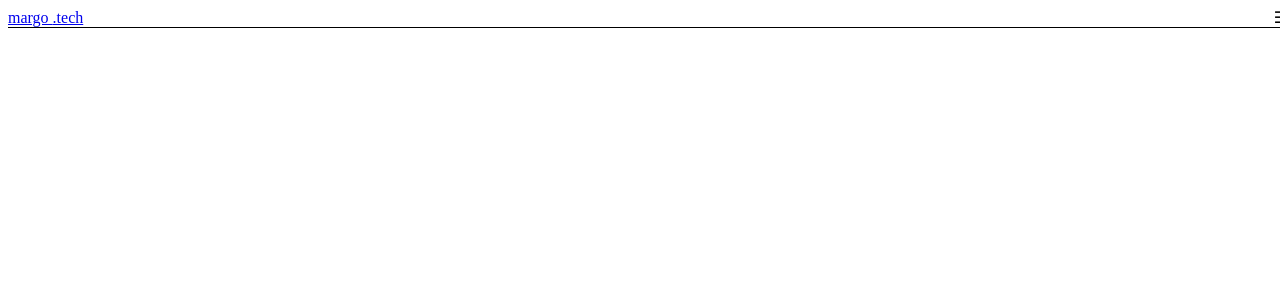
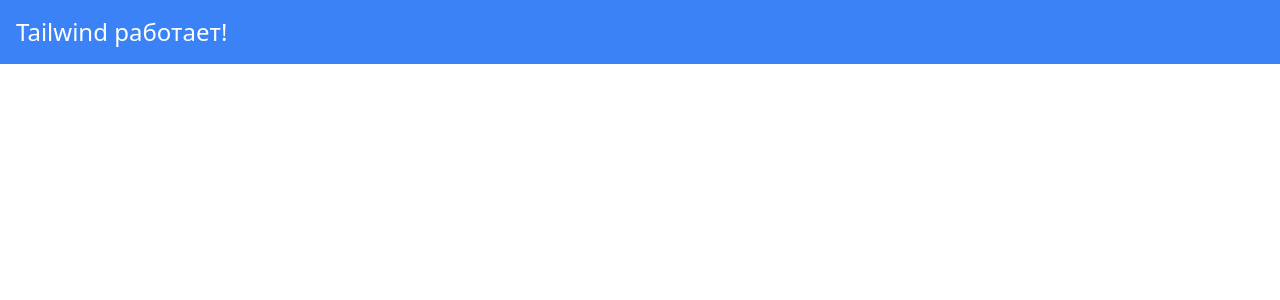
Before and after one commit to MargoTech/my-portfolio-project, a React (Vite) app: page / in a window 1280 px wide. Shown: the top 300 px of the page. Built offline with nearby package versions, Linux system fonts and the light colour scheme.

Commit message:
Working with tailwind in portfolio-project

```diff
--- /dev/null
+++ b/postcss.config.cjs
@@ -0,0 +1,7 @@
+module.exports = {
+  plugins: [
+    require("postcss-nested"),
+    require("tailwindcss"),
+    require("autoprefixer"),
+  ],
+};
--- a/src/App.jsx
+++ b/src/App.jsx
@@ -1,28 +1,36 @@
-import { useState } from "react";
-import "./App.css";
-import { LoadingScreen } from "./components/LoadingScreen";
-import "./index.css";
-import { Navbar } from "./components/Navbar";
-import { MobileMenu } from "./components/MobileMenu";
+// import { useState } from "react";
+// import "./App.css";
+// import { LoadingScreen } from "./components/LoadingScreen";
+// import "./index.css";
+// import { Navbar } from "./components/Navbar";
+// import { MobileMenu } from "./components/MobileMenu";
 
-function App() {
-  const [isLoaded, setIsLoaded] = useState(false);
-  const [menuOpen, setMenuOpen] = useState(false);
+// function App() {
+//   const [isLoaded, setIsLoaded] = useState(false);
+//   const [menuOpen, setMenuOpen] = useState(false);
 
+//   return (
+
+//     <>
+//       {!isLoaded && <LoadingScreen onComplete={() => setIsLoaded(true)} />}
+//       <div
+//         className={`min-h-screen transition-opacity duration-700 ${
+//           isLoaded ? "opacity-100" : "opacity-0"
+//         } bg-black text-gray-100`}
+//       >
+//         <Navbar menuOpen={menuOpen} setMenuOpen={setMenuOpen} />
+//         <MobileMenu menuOpen={menuOpen} setMenuOpen={setMenuOpen} />
+//       </div>
+//     </>
+//   );
+// }
+
+// export default App;
+
+export default function App() {
   return (
-    <>
-      {!isLoaded && <LoadingScreen onComplete={() => setIsLoaded(true)} />}
-
-      <div
-        className={`min-h-screen transition-opacity duration-700 ${
-          isLoaded ? "opacity-100" : "opacity-0"
-        } bg-black text-gray-100`}
-      >
-        <Navbar menuOpen={menuOpen} setMenuOpen={setMenuOpen} />
-        <MobileMenu menuOpen={menuOpen} setMenuOpen={setMenuOpen} />
-      </div>
-    </>
+    <div className="bg-blue-500 text-white text-2xl p-4">
+      Tailwind работает!
+    </div>
   );
 }
-
-export default App;
--- a/tailwind.config.js
+++ b/tailwind.config.js
@@ -1,9 +1,7 @@
+// tailwind.config.js
 /** @type {import('tailwindcss').Config} */
 export default {
-  content: [
-    "./index.html",
-    "./src/**/*.{js,ts,jsx,tsx}", // Vite + React
-  ],
+  content: ["./index.html", "./src/**/*.{js,ts,jsx,tsx}"],
   theme: {
     extend: {},
   },
```
Also changed, not shown: package.json (+4 -3 lines), 1 other file (tests, documents, lock files or other folders).
